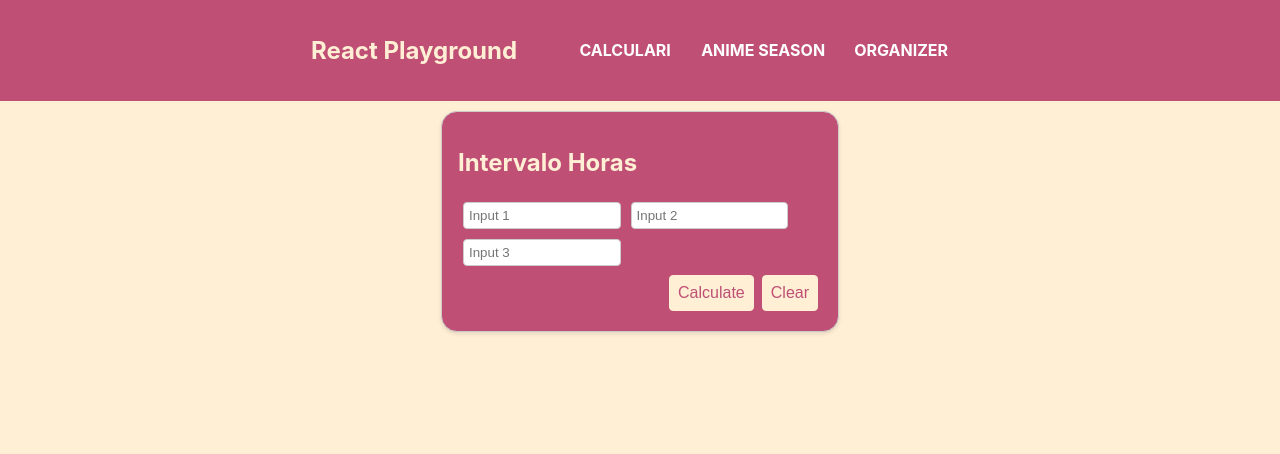
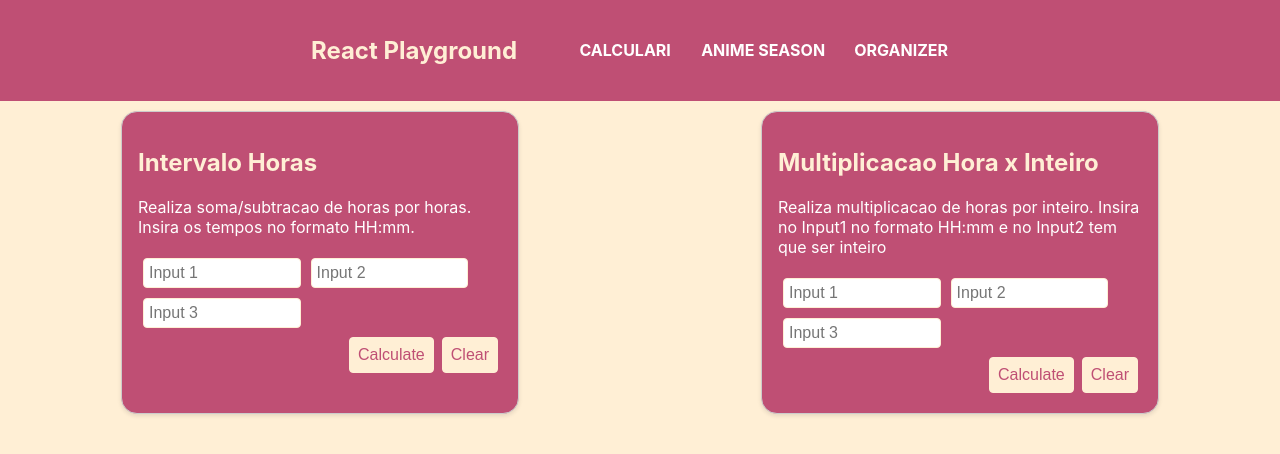
Before and after one commit to andgomes95/React-Playground, a React (Create React App) app: page / in a window 1280 px wide. Shown: the top 454 px of the page. Built offline with nearby package versions, Linux system fonts and the light colour scheme.

Commit message:
Mult Time to Integer

```diff
--- a/src/components/Calculari/CalculatorCard/index.tsx
+++ b/src/components/Calculari/CalculatorCard/index.tsx
@@ -1,11 +1,12 @@
 import { useState } from 'react';
-import { ButtonConfirmCard, ButtonContainer, DefaultCard,InputCard,TitleCard } from '../../DefaultCard/styles';
+import { ButtonConfirmCard, ButtonContainer, DefaultCard,DescriptionCard,InputCard,TitleCard } from '../../DefaultCard/styles';
 interface CardProps {
   title: string;
   onCalculate: (value1: string, value2: string) => string;
+  description: string;
 }
 
-const CalculatorCard: React.FC<CardProps> = ({ title,onCalculate }) => {
+const CalculatorCard: React.FC<CardProps> = ({ title,onCalculate,description }) => {
   const [input1, setInput1] = useState('');
   const [input2, setInput2] = useState('');
   const [input3, setInput3] = useState('');
@@ -25,6 +26,7 @@ const CalculatorCard: React.FC<CardProps> = ({ title,onCalculate }) => {
   return (
     <DefaultCard>
       <TitleCard>{title}</TitleCard>
+      <DescriptionCard>{description}</DescriptionCard>
       <InputCard
         type="text"
         placeholder="Input 1"
--- a/src/components/Calculari/index.tsx
+++ b/src/components/Calculari/index.tsx
@@ -1,12 +1,13 @@
 import React from 'react';
 import { CardContainer } from './styles';
 import CalculatorCard from './CalculatorCard';
-import { simpleSum } from './utils';
+import { multTimeToInteger, simpleSum } from './utils';
 
 const Calculari: React.FC = () => {
   return (
     <CardContainer>
-      <CalculatorCard title="Intervalo Horas" onCalculate={simpleSum}/>
+      <CalculatorCard title="Intervalo Horas" onCalculate={simpleSum} description='Realiza soma/subtracao de horas por horas. Insira os tempos no formato HH:mm. '/>
+      <CalculatorCard title="Multiplicacao Hora x Inteiro" onCalculate={multTimeToInteger} description='Realiza multiplicacao de horas por inteiro. Insira no Input1 no formato HH:mm e no Input2 tem que ser inteiro '/>
     </CardContainer>
   );
 };
--- a/src/components/Calculari/utils.ts
+++ b/src/components/Calculari/utils.ts
@@ -2,7 +2,6 @@ type TimeToCalculate = {
   signalPlus: string;
   hour: number;
   minutes: number;
-
 }
 
 export const simpleSum = (value1: string,value2: string): string => {
@@ -30,6 +29,19 @@ export const simpleSum = (value1: string,value2: string): string => {
       return handleError();
     }
   } catch(erro: any){
+    return erro.message;
+  }
+}
+
+export const multTimeToInteger = (value1: string, value2: string): string =>{
+  try{
+    if(value1.includes(':')){
+      let valAux1 = stringToTimeToCalculate(value1);
+      let valAux2 = parseInt(value2);
+      return multTimeToCalculateToInteger(valAux1,valAux2);
+    }
+    return handleError();
+  }catch(erro: any){
     return erro.message;
   }
 }
@@ -69,3 +81,13 @@ const subTimeToCalculate = (value1: TimeToCalculate, value2: TimeToCalculate): s
     }
     return timeToCalculateToString(valAux3);
 }
+
+const multTimeToCalculateToInteger = (value1: TimeToCalculate, value2: number): string => {
+  value1.hour = value1.hour * value2;
+  value1.minutes = value1.minutes * value2;
+  if(value1.minutes > 60){
+    value1.hour = value1.hour + Math.round(value1.minutes/60);
+    value1.minutes = value1.minutes % 60;
+  }
+  return timeToCalculateToString(value1);
+}
--- a/src/components/DefaultCard/styles.ts
+++ b/src/components/DefaultCard/styles.ts
@@ -27,12 +27,19 @@ export const TitleCard = styled.h2`
   }
 `;
 
+export const DescriptionCard = styled.p`
+  font-size: 1em;
+  color: #FFF;
+`;
+
 export const InputCard = styled.input`
   width: 40%;
   padding: 5px;
   margin: 5px;
-  border: 1px solid #ccc;
+  border: 1px solid papayawhip;
   border-radius: 4px;
+  color: #BF4F74;
+  font-size: 1em;
   @media (max-width: 767px){
     width: calc(90% - 20px);
     display: flex;
```
